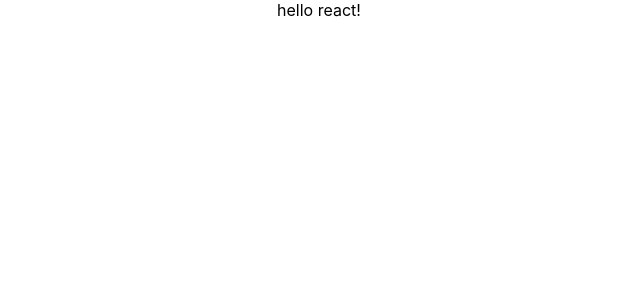
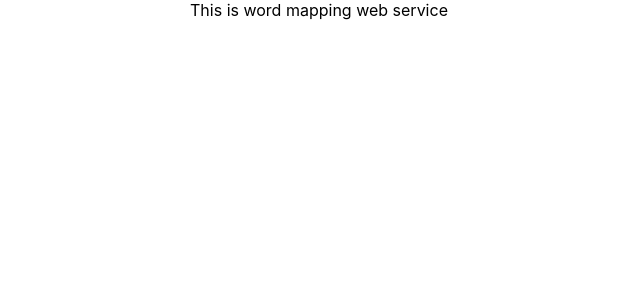
Before and after one commit to youngG124/-, a React (Create React App) app: page / in a window 1280 px wide. Shown: the top 300 px of the page, without its empty margins (321-961 px from the left). Built offline with nearby package versions, Linux system fonts and the light colour scheme.

Commit message:
화살표형 함수 사용으로 컴포넌트 수정

```diff
--- a/src/components/Subject.js
+++ b/src/components/Subject.js
@@ -1,13 +1,5 @@
 import React, { Component } from 'react';
 
-class Subject extends Component {
-    render() {
-      return (
-        <header>
-              hello react!
-        </header>
-      );
-    }
-  }
+const Subject = () => <div>This is word mapping web service</div>
 
 export default Subject;
```
